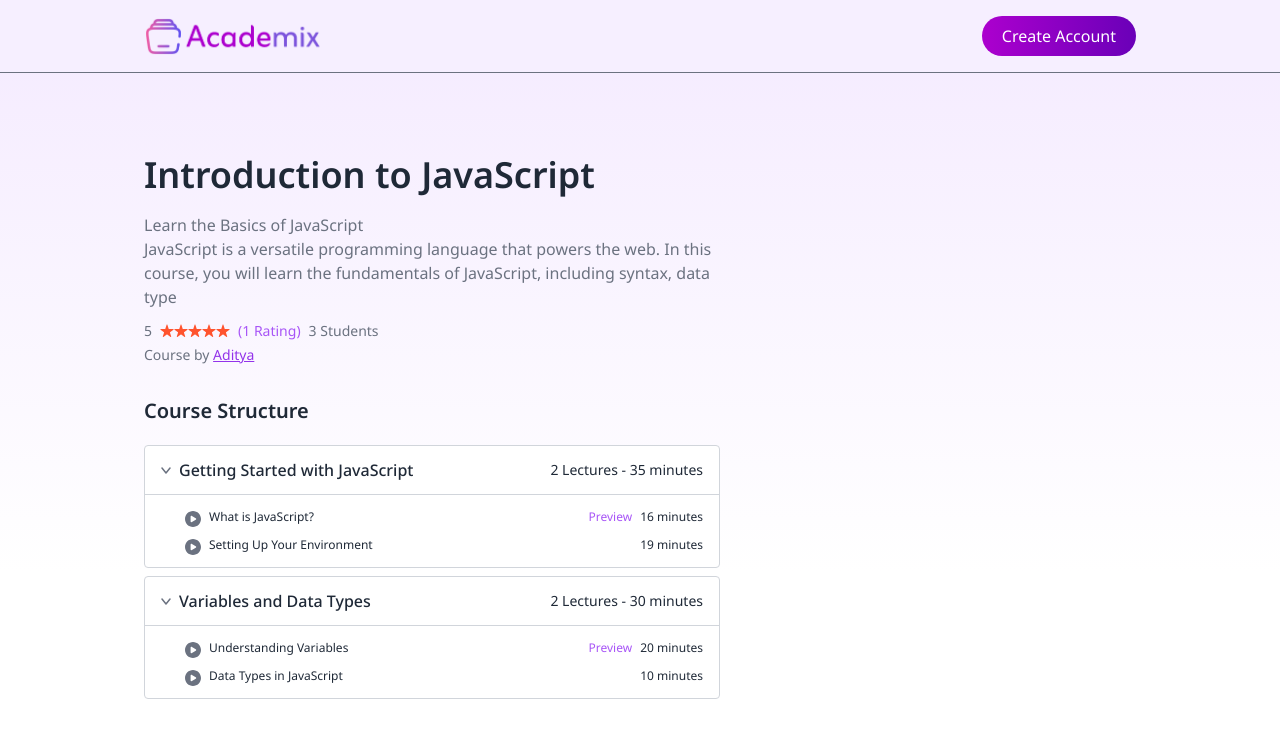
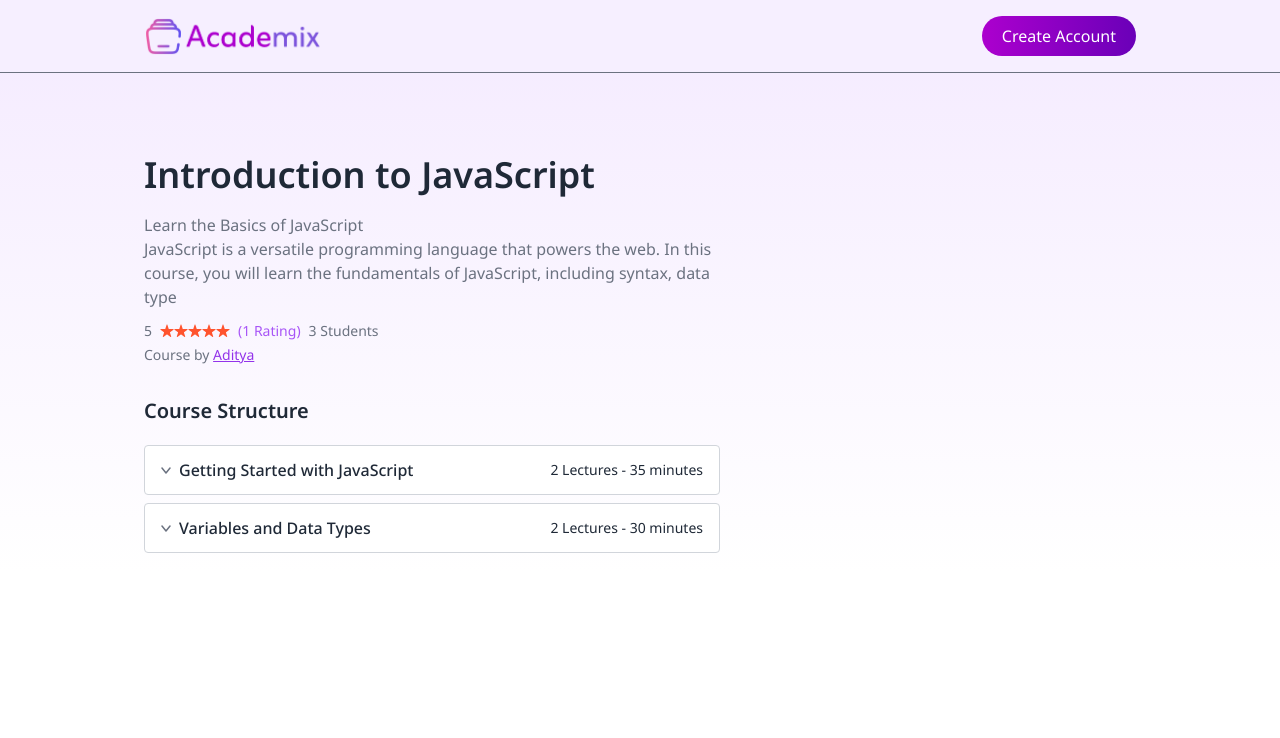
Before and after one commit to Aditya1or0/Academix-lms, a React (Vite) app: page /course/605c72efb3f1c2b1f8e4e1a1 in a window 1280 px wide. Shown: the top 738 px of the page. Built offline with nearby package versions, Linux system fonts and the light colour scheme; no server answers.

Commit message:
updated course detail

```diff
--- a/src/pages/student/CourseDetails.jsx
+++ b/src/pages/student/CourseDetails.jsx
@@ -104,8 +104,8 @@ const CourseDetails = () => {
                       </p>
                     </div>
                     <div
-                      className={`overflow-hidden transition-all duration-300 max-h-96 ${
-                        openSection[index] ? "max-h-96" : "max-h-0"
+                      className={`overflow-hidden transition-all duration-300 ${
+                        openSection[index] ? "max-h-screen" : "max-h-0"
                       }`}
                     >
                       <ul className="list-disc md:pl-10 pl-4 pr-4 py-2 text-gray-600 border-t border-gray-300">
```
